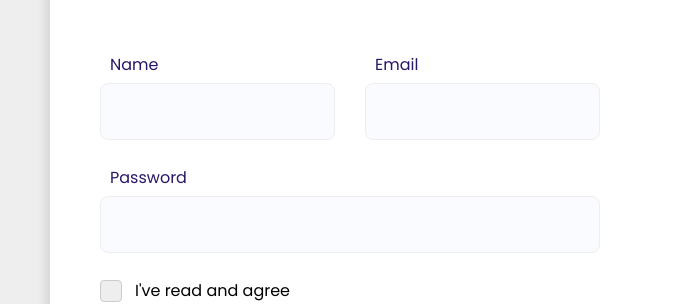
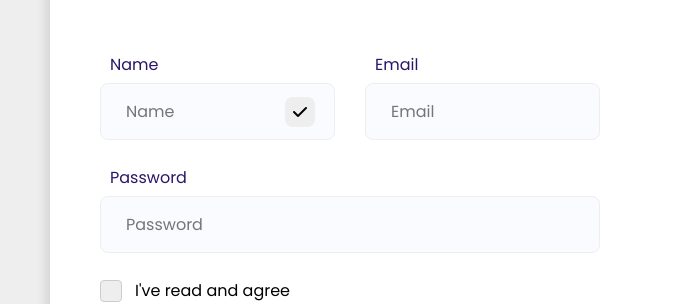
Before and after one commit to quyen6/html-css-js, a plain HTML site: page index.html in a window 1280 px wide. Shown: the part 303-607 px from the top of the page, 0-675 px from the left. Drawn offline with Linux system fonts and the light colour scheme.

Commit message:
update css

```diff
--- a/index.html
+++ b/index.html
@@ -65,26 +65,32 @@
       </div>
 
     </div>
-    <form action="" class="signup-form">
+    <form action="" class="signup-form" autocomplete="off">
       <div class="signup-form__row">
         <div class="signup-form__group">
           <label for="name" class="signup-form__label">Name</label>
-          <input type="text" id="name" class="signup-form__input">
+          <div class="signup-form__validate">
+            <input type="text" id="name" class="signup-form__input"  required placeholder="Name">
+            <div class="signup-form__check">
+              <i class="fa fa-check"></i>
+            </div>
+
+          </div>
         </div>
         <div class="signup-form__group">
-          <label for="email" class="signup-form__label">Email</label>
-          <input type="email" id="email" class="signup-form__input">
+          <label for="email" class="signup-form__label" >Email</label>
+          <input type="email" id="email" class="signup-form__input" required placeholder="Email">
         </div>
       </div>
       <div class="signup-form__group">
         <label for="password" class="signup-form__label">Password</label>
-        <input type="password" id="password" class="signup-form__input">
+        <input type="password" id="password" class="signup-form__input" required placeholder="Password">
       </div>
       <div class="signup-form__term">
         <input type="checkbox" name="" id="term">
         <label for="term">I've read and agree</label>
       </div>
-        <button class="signup-form__submit">
+        <button class="signup-form__submit" type="submit">
           <i class="fa fa-arrow-right"></i>
         </button>
         <p>Already signin <a href="#">Sign in?</a></p>
--- a/style.scss
+++ b/style.scss
@@ -153,6 +153,17 @@ body {
             display: block;
             outline: none;
             width: 100%;
+            &:focus{
+                background-color: white;
+                border-color: $primary;
+                transition: all 0.25s linear;
+                box-shadow: 0 0 5px  $primary;
+                & + .signup-form__check{
+                    background-color: $primary;
+                    color: white;
+                    transition: all 0.25s linear;
+                }
+            }
         }
 
         &__row {
@@ -228,6 +239,25 @@ body {
             cursor: pointer;
             margin-bottom: 6.5rem;
             box-shadow: 0 5px 10px 0 rgba($primary, $alpha: 0.5);
+        }
+        &__validate{
+            position: relative;
+            .signup-form__input{
+                padding-right: 6rem;
+            }
+        }
+        &__check{
+            @include size(3rem);
+            border-radius: 8px;
+            background-color: #eee;
+            color: $gradient;
+            display: flex;
+            align-items: center;
+            justify-content: center;
+            position: absolute;
+            right: 2rem;
+            top:50%;
+            transform: translateY(-50%);
         }
 
     }
```
Also changed, not shown: style.css, 1 other file.
